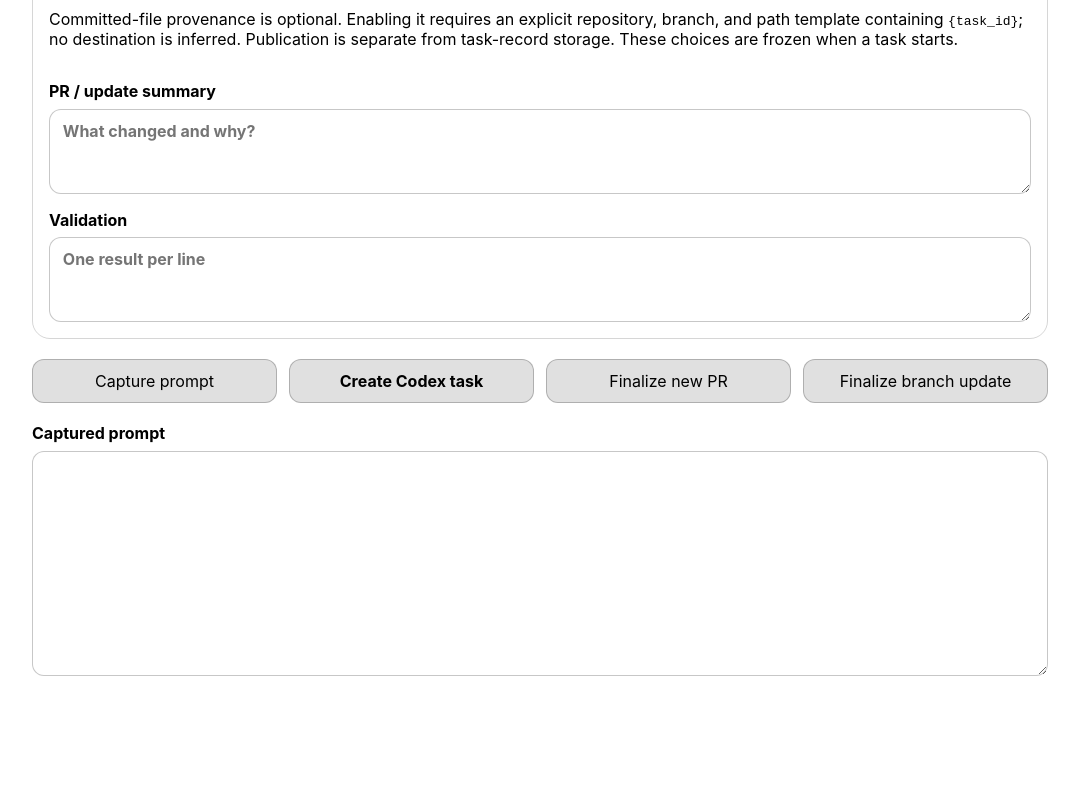
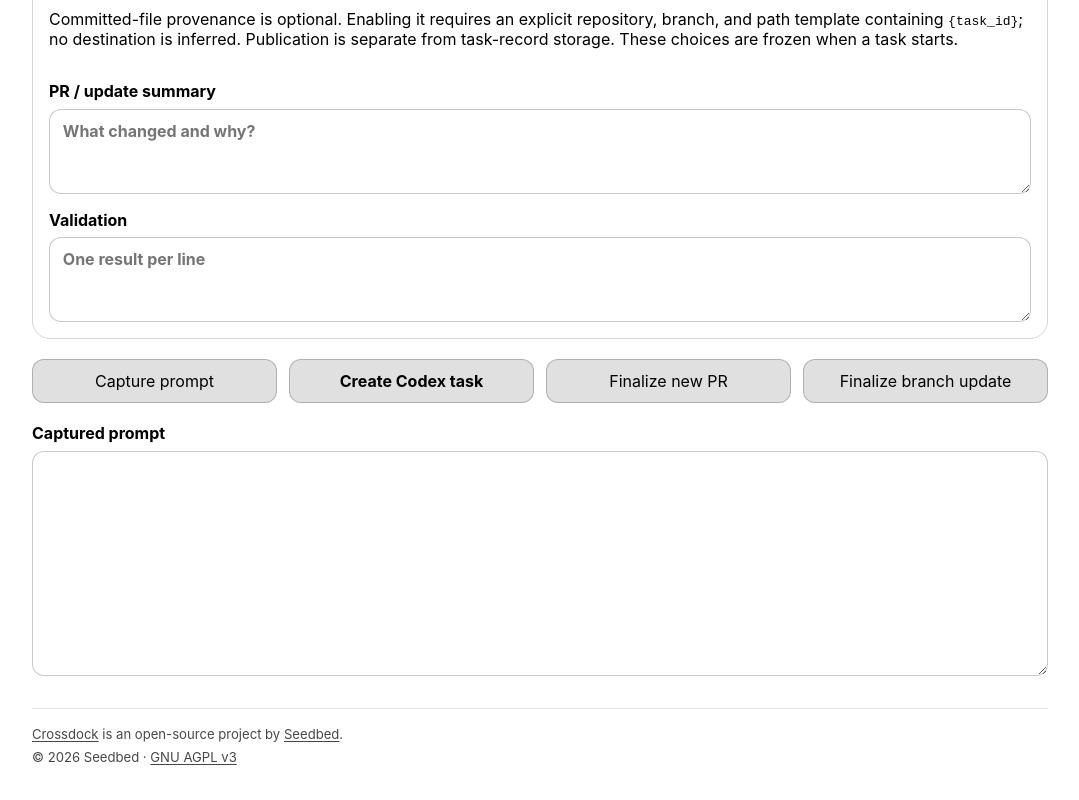
Before and after one commit to seedbed-ai/crossdock, a browser extension: page extension/dashboard.html in a window 1280 px wide. Shown: the part 1662-2462 px from the top of the page, without its empty margins (100-1179 px from the left). Before the commit the page ends 2370 px from the top, so only its background shows below. Drawn offline with Linux system fonts and the light colour scheme.

Commit message:
ui: add Seedbed footer (#82)
* ui: add Seedbed footer

* ui: style Seedbed footer

```diff
--- a/extension/dashboard.css
+++ b/extension/dashboard.css
@@ -8,9 +8,10 @@ button:hover { background: color-mix(in srgb, Canvas 82%, CanvasText 18%); }
 button:disabled { opacity: .55; cursor: wait; }
 button.primary { font-weight: 700; }
 input, textarea, select { width: 100%; padding: .72rem .8rem; background: Canvas; color: CanvasText; }
-button:focus-visible, input:focus-visible, textarea:focus-visible, select:focus-visible { outline: 3px solid currentColor; outline-offset: 3px; }
+button:focus-visible, input:focus-visible, textarea:focus-visible, select:focus-visible, a:focus-visible { outline: 3px solid currentColor; outline-offset: 3px; }
 textarea { resize: vertical; }
 label { display: grid; gap: .45rem; font-weight: 650; }
+a { color: inherit; text-underline-offset: .16em; }
 .shell { width: min(1080px, 100%); margin: 0 auto; padding: clamp(1rem, 3vw, 2rem); display: grid; gap: 1.25rem; }
 .hero { display: flex; gap: 1rem; align-items: end; justify-content: space-between; }
 h1 { margin: 0; font-size: clamp(2rem, 5vw, 3.5rem); letter-spacing: -.045em; }
@@ -29,6 +30,9 @@ h2 { margin: 0; font-size: 1.15rem; }
 .grid { display: grid; grid-template-columns: repeat(2, minmax(0, 1fr)); gap: 1rem; padding: 1rem; border: 1px solid color-mix(in srgb, CanvasText 16%, transparent); border-radius: 18px; }
 .wide { grid-column: 1 / -1; }
 .prompt { display: grid; gap: .5rem; }
+.site-footer { margin-top: .75rem; padding-top: 1rem; border-top: 1px solid color-mix(in srgb, CanvasText 14%, transparent); font-size: .82rem; line-height: 1.5; opacity: .72; }
+.site-footer p { margin: 0; }
+.site-footer p + p { margin-top: .2rem; }
 @media (max-width: 700px) { .shell { padding: 1rem; } .hero { align-items: start; flex-direction: column; } #status { width: 100%; } .task-state dl { grid-template-columns: 1fr 1fr; } .grid { grid-template-columns: 1fr; } .wide { grid-column: auto; } .surfaces, .actions { grid-template-columns: 1fr 1fr; } }
 @media (max-width: 430px) { .task-state dl, .surfaces, .actions { grid-template-columns: 1fr; } button, input, select { min-height: 48px; } }
 @media (prefers-reduced-motion: reduce) { *, *::before, *::after { scroll-behavior: auto !important; transition: none !important; animation: none !important; } }
--- a/extension/dashboard.html
+++ b/extension/dashboard.html
@@ -35,7 +35,7 @@
     <section class="grid" aria-label="Task setup">
       <label>Target repository <input id="repository" placeholder="owner/repo" autocomplete="off"></label>
       <label>Issue <input id="issue" inputmode="numeric" placeholder="optional"></label>
-      <label>Existing PR <input id="pull-request" inputmode="numeric" placeholder="blank for a new PR"></label>
+      <label>Existing PR <input id="pull-request" inputmode="numeric" placeholder="blank for new PR"></label>
       <label>Handoff mode
         <select id="handoff-mode"><option value="review">Review before handoff</option><option value="automatic">Automatic</option></select>
       </label>
@@ -92,6 +92,11 @@
     </section>
 
     <label class="prompt">Captured prompt <textarea id="prompt" rows="10" readonly></textarea></label>
+
+    <footer class="site-footer">
+      <p><a href="https://github.com/seedbed-ai/crossdock" target="_blank" rel="noopener noreferrer">Crossdock</a> is an open-source project by <a href="https://github.com/seedbed-ai" target="_blank" rel="noopener noreferrer">Seedbed</a>.</p>
+      <p>© 2026 Seedbed · <a href="https://github.com/seedbed-ai/crossdock/blob/main/LICENSE" target="_blank" rel="noopener noreferrer">GNU AGPL v3</a></p>
+    </footer>
   </main>
   <script type="module" src="dashboard.js"></script>
   <script type="module" src="task-state-view.js"></script>
```
